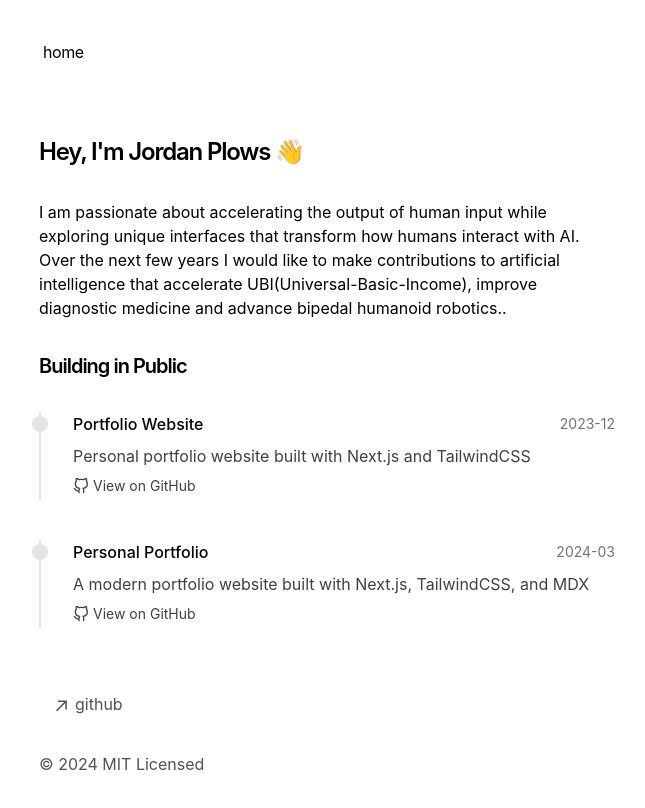
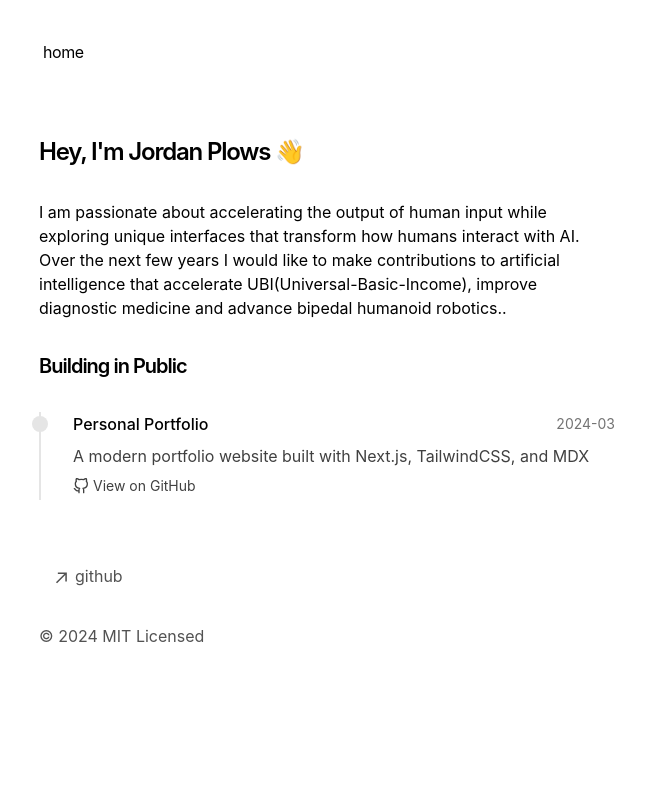
Before and after one commit to plowsai/personal-portfolio, a Next.js app: page / in a window 1280 px wide. Shown: the top 808 px of the page, without its empty margins (313-958 px from the left). Built offline with nearby package versions, Linux system fonts and the light colour scheme.

Commit message:
dev: janitor commit

```diff
--- a/app/components/projects.tsx
+++ b/app/components/projects.tsx
@@ -8,12 +8,6 @@ export type Project = {
 }
 
 const projects: Project[] = [
-  {
-    title: 'Portfolio Website',
-    description: 'Personal portfolio website built with Next.js and TailwindCSS',
-    githubUrl: 'https://github.com/jordanplows/portfolio',
-    date: '2023-12'
-  },
   {
     title: 'Personal Portfolio',
     description: 'A modern portfolio website built with Next.js, TailwindCSS, and MDX',
```
